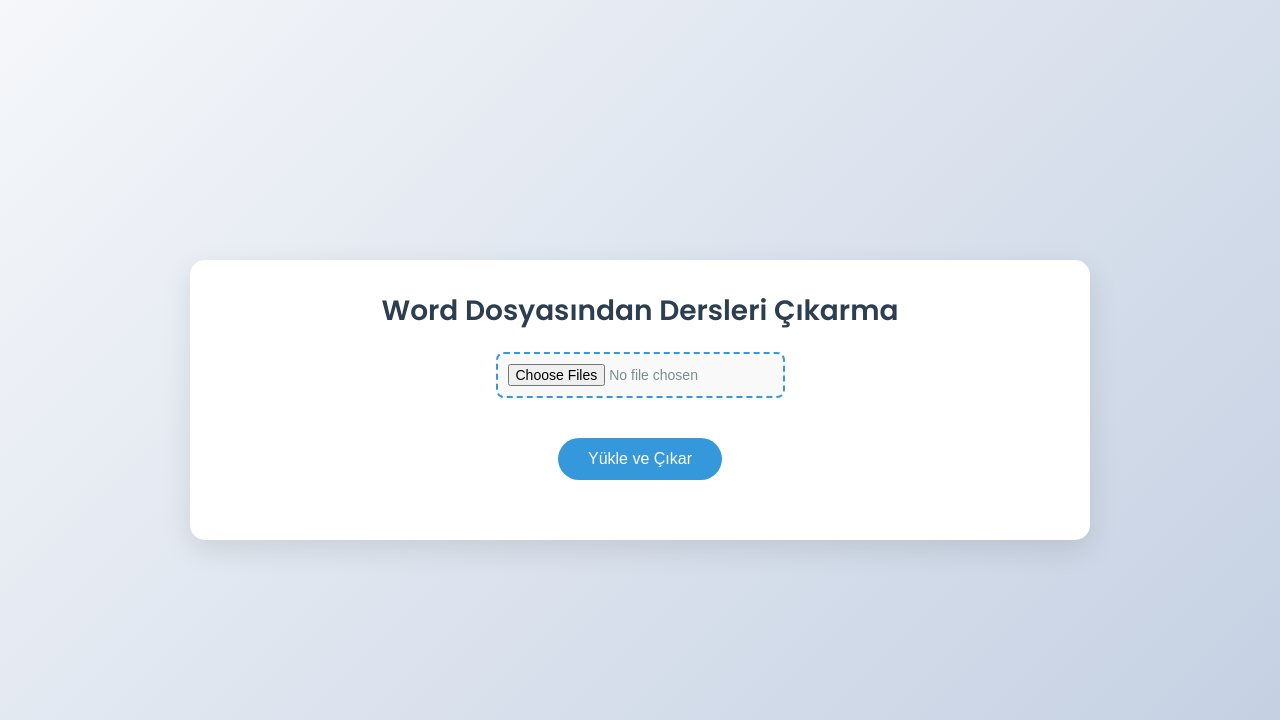
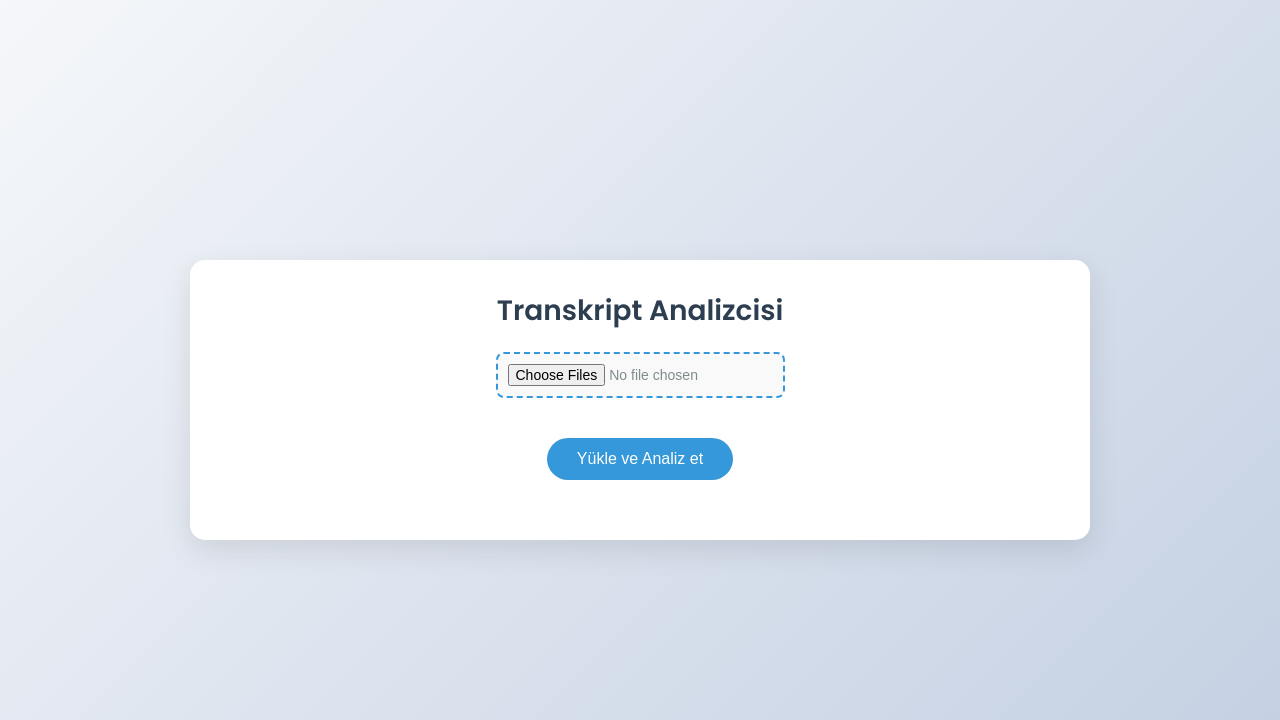
Before and after one commit to DM231/Transcript_Tester, a Flask app: page / in a window 1280 px wide. Shown: the top 720 px of the page. Run offline with Flask 3, Linux system fonts and the light colour scheme.

Commit message:
Update index.html

```diff
--- a/backend/templates/index.html
+++ b/backend/templates/index.html
@@ -229,12 +229,12 @@
 </head>
 <body>
     <div class="container">
-        <h1>Word Dosyasından Dersleri Çıkarma</h1>
+        <h1>Transkript Analizcisi</h1>
         <div class="upload-form">
             <form method="POST" action="/upload" enctype="multipart/form-data">
                 <input type="file" name="file" accept="application/vnd.openxmlformats-officedocument.wordprocessingml.document,.docx" required multiple>
                 <br>
-                <input type="submit" value="Yükle ve Çıkar">
+                <input type="submit" value="Yükle ve Analiz et">
             </form>
         </div>
 
```
